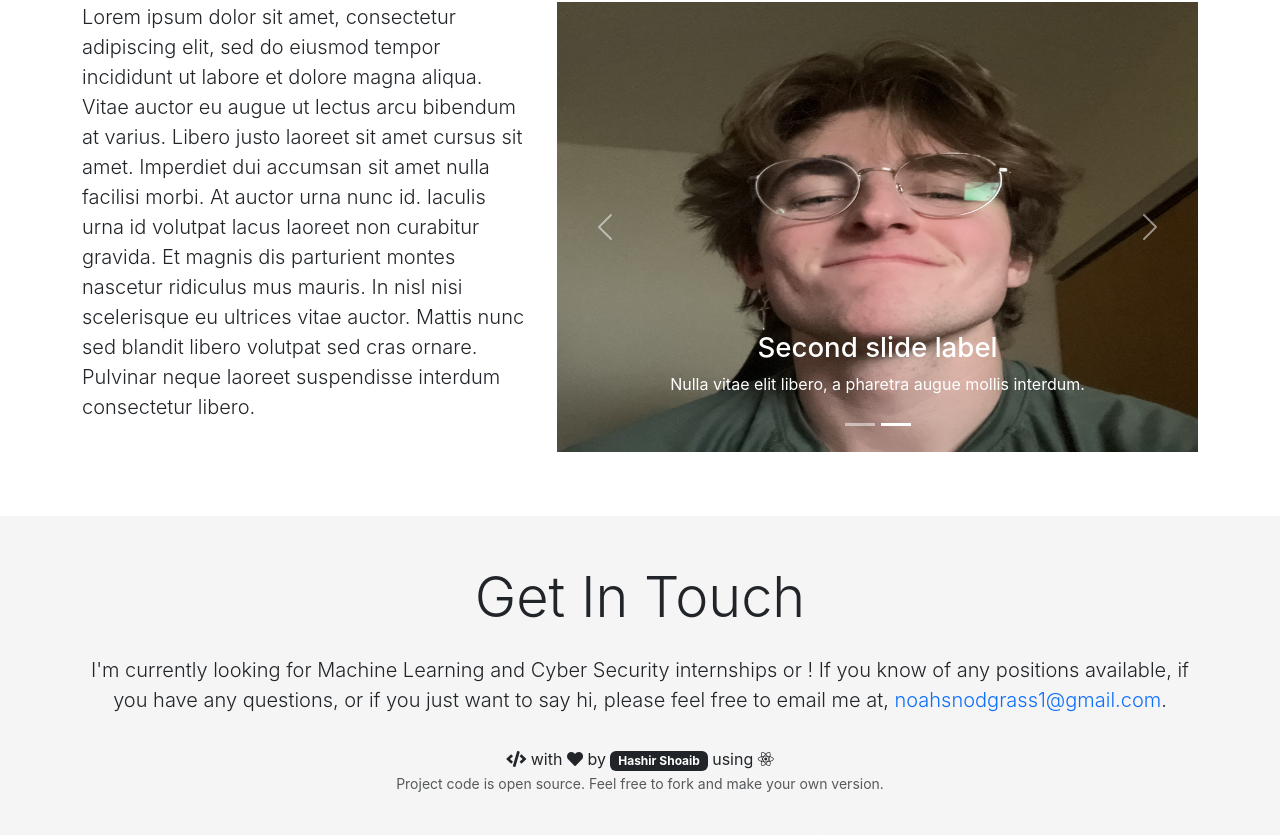
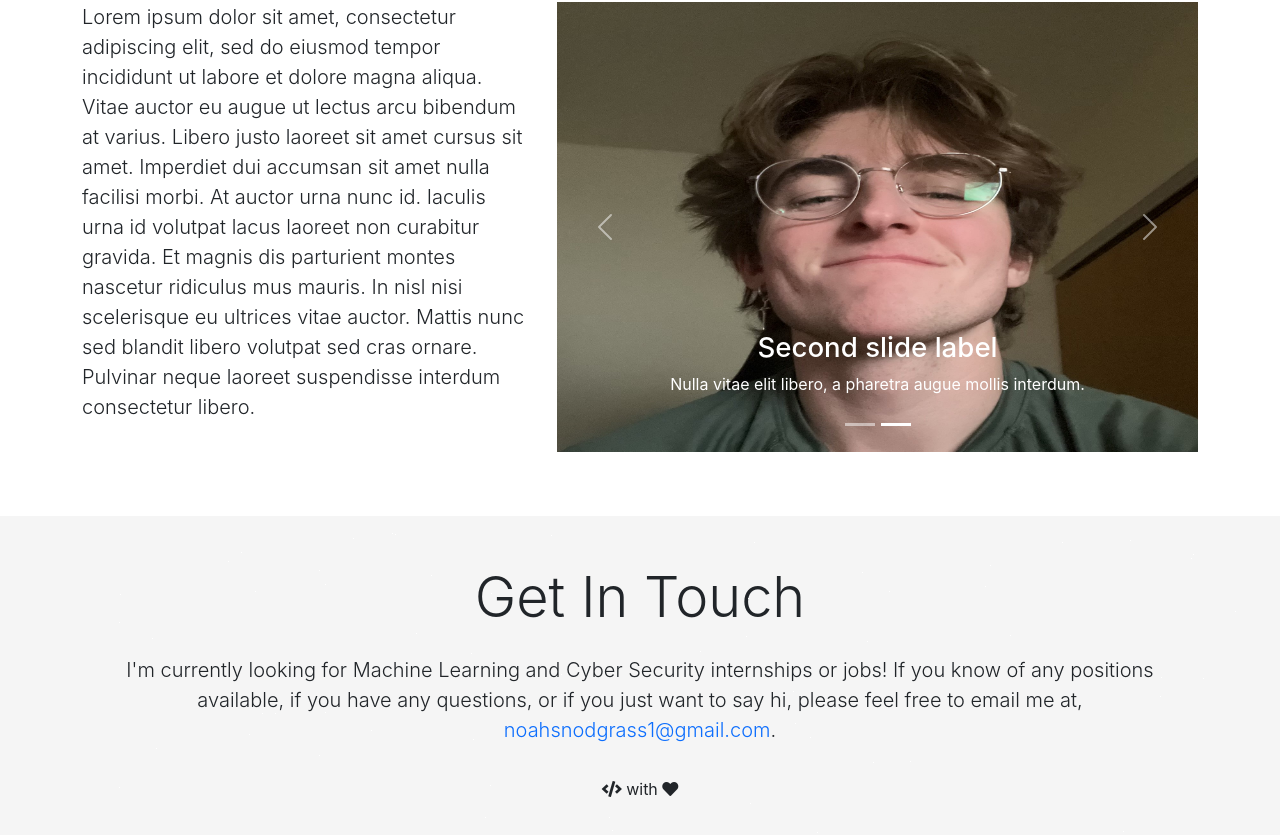
Before and after one commit to nsnod/personal-website, a React (Create React App) app: page / in a window 1280 px wide. Shown: the part 2729-3564 px from the top of the page. Built offline with nearby package versions, Linux system fonts and the light colour scheme; no server answers.

Commit message:
Footer changes

```diff
--- a/src/components/Footer.jsx
+++ b/src/components/Footer.jsx
@@ -8,22 +8,7 @@ const Footer = (props) => {
     <footer style={bgStyle} className="mt-auto py-5 text-center ">
       <Container>
         {props.children}
-        <i className="fas fa-code" /> with <i className="fas fa-heart" /> by{" "}
-        <a
-          rel="noopener"
-          href="https://github.com/hashirshoaeb"
-          aria-label="My GitHub"
-        > <span className="badge bg-dark">
-            Hashir Shoaib
-          </span>
-        </a>{" "}
-        using <i className="fab fa-react" />
-        <p>
-          <small className="text-muted">
-            Project code is open source. Feel free to fork and make your own
-            version.
-          </small>
-        </p>
+        <i className="fas fa-code" /> with <i className="fas fa-heart" />
       </Container>
     </footer>
   );
--- a/src/editable-stuff/config.js
+++ b/src/editable-stuff/config.js
@@ -113,7 +113,7 @@ const getInTouch = {
   show: true,
   heading: "Get In Touch",
   message:
-    "I'm currently looking for Machine Learning and Cyber Security internships or ! If you know of any positions available, if you have any questions, or if you just want to say hi, please feel free to email me at",
+    "I'm currently looking for Machine Learning and Cyber Security internships or jobs! If you know of any positions available, if you have any questions, or if you just want to say hi, please feel free to email me at",
   email: "noahsnodgrass1@gmail.com",
 };
 
```
